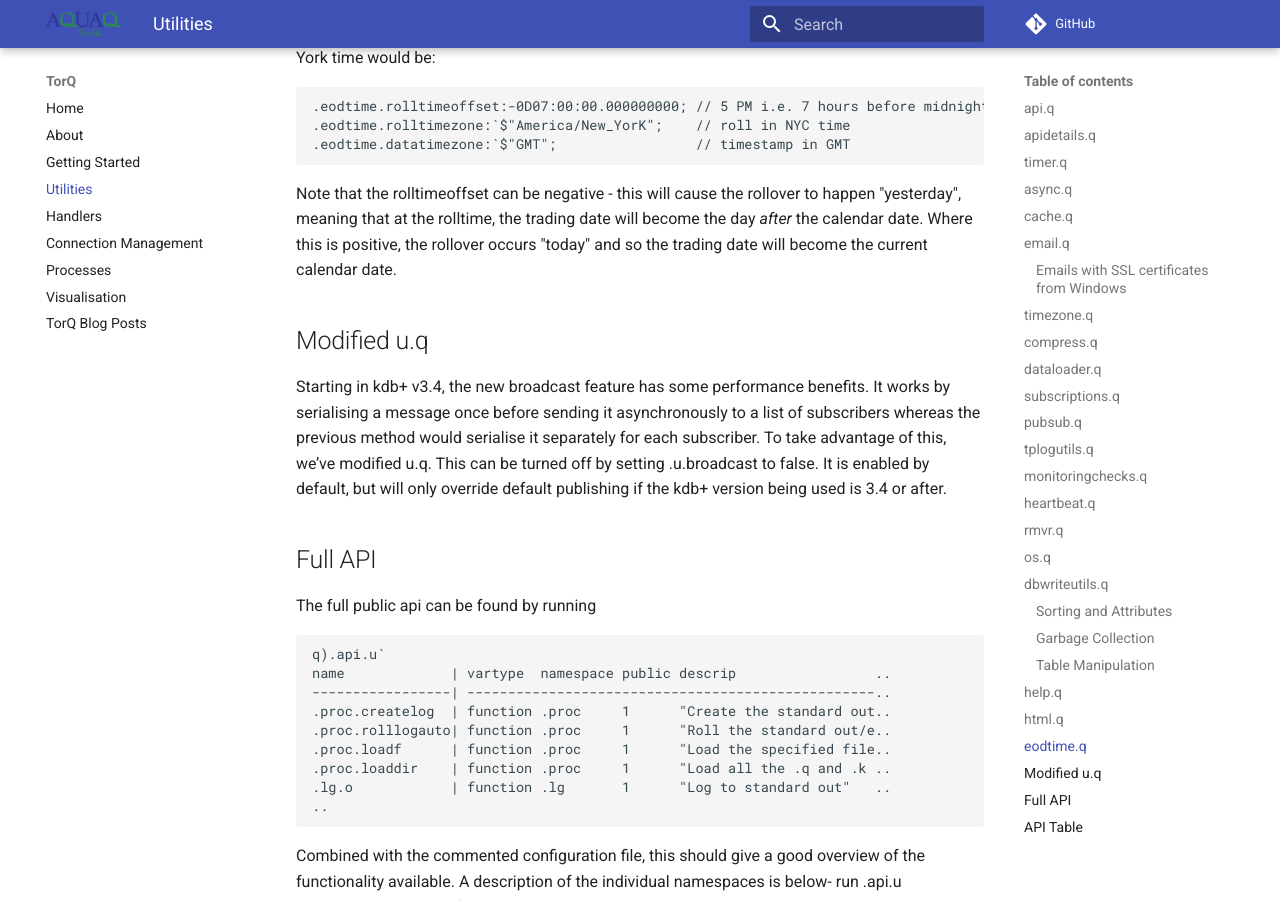
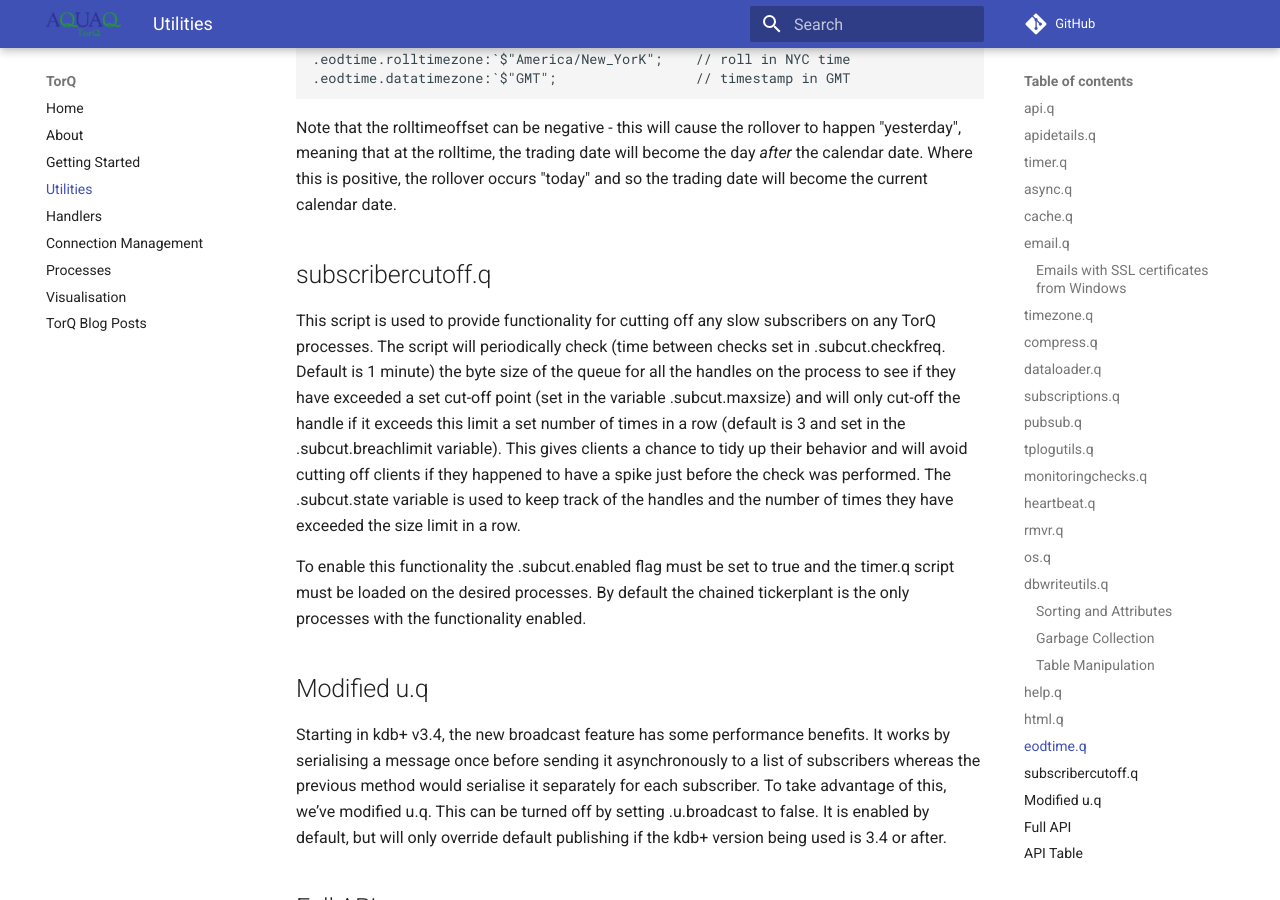
Before and after one commit to DataIntellectTech/TorQ, an MkDocs documentation site: the page built from docs/utilities.md, in a window 1280 px wide and 900 px high, scrolled down 16862 px. Built offline with MkDocs 1.6.1 and Material for MkDocs 9.7.7, drawn with Linux system fonts in a browser that asks for light colours; comment, search, counter and statistics services are not loaded; old or Windows-style settings are respelled for this version of MkDocs; some of the changed text lies outside the part shown.

Commit message:
Subcut (#38)
* add functionality to cut off slow subscribers that exceed a set size limit

* Fix .z.pc bug in html.q. Add subcut variables to default.q. Use .z.pc in subscribercutoff.q and replace if else with maxsize^procsize[proctype] in subscribercutoff.q

* change code/common/subscribercutoff.q to wait a set number of timer loops before cutting. Added to documentation

* change default for maxsize. Fix .z.pc in html.q

* remove site directory

* fix log message order in code/common/subscribercutoff.q

* change state variable so it is a system variable that won't be changed in config

* remove subcut variable from chaintp config. Add detail to log message in subscribercutoff.q

* rename cutenabled to enabled

* rename cutenabled to enabled

* rename cutenabled to enabled

```diff
--- a/docs/utilities.md
+++ b/docs/utilities.md
@@ -564,8 +564,7 @@ dictionary should/can have the following fields:
 |    separator    |  Y   | char\[list\] | Delimiting character. Enlist it if first line of file is header data |
 |    tablename    |  Y   |    symbol    |      Name of table to write data to      |
 |      dbdir      |  Y   |    symbol    |        Directory to write data to        |
-|  partitiontype  |  N   |    symbol    | Partitioning to use. Must be one of
-\`date\`month\`year\`int. Default is \`date |
+|  partitiontype  |  N   |    symbol    | Partitioning to use. Must be one of \`date\`month\`year\`int. Default is \`date |
 |  partitioncol   |  N   |    symbol    | Column to use to extract partition information.Default is `time |
 | dataprocessfunc |  N   |   function   | Diadic function to process data after it has been read in. First argument is load parameters dictionary, second argument is data which has been read in. Default is {[x;y] y} |
 |    chunksize    |  N   |     int      | Data size in bytes to read in one chunk. Default is 100 MB |
@@ -824,6 +823,23 @@ Note that the rolltimeoffset can be negative - this will cause the rollover to h
 the calendar date. Where this is positive, the rollover occurs "today" and so the trading
 date will become the current calendar date.
 
+subscribercutoff.q
+------------------
+
+This script is used to provide functionality for cutting off any slow subscribers on any
+TorQ processes. The script will periodically check (time between checks set in .subcut.checkfreq.
+Default is 1 minute) the byte size of the queue for all the handles on the process to see if
+they have exceeded a set cut-off point (set in the variable .subcut.maxsize) and will only
+cut-off the handle if it exceeds this limit a set number of times in a row (default is 3
+and set in the .subcut.breachlimit variable). This gives clients a chance to tidy up their
+behavior and will avoid cutting off clients if they happened to have a spike just before the
+check was performed. The .subcut.state variable is used to keep track of the handles and the
+number of times they have exceeded the size limit in a row.
+
+To enable this functionality the .subcut.enabled flag must be set to true and
+the timer.q script must be loaded on the desired processes. By default the chained
+tickerplant is the only processes with the functionality enabled.
+
 Modified u.q
 ------------
 
```
Also changed, not shown: 3 other files.
